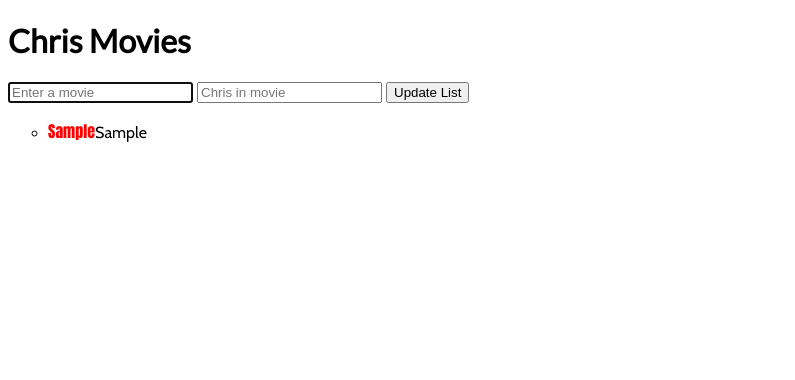
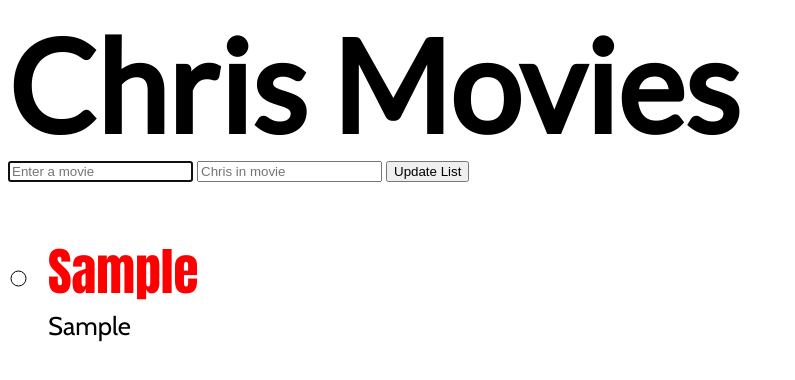
Before and after one commit to KendallNicholson316/chrismess, a plain HTML site: page index.html in a window 1280 px wide. Both pictures are taken after typing "Sample", "Sample" into the empty fields and a click on the button "Update List". Shown: the whole page, without its empty margins (0-795 px from the left). Drawn offline with nearby package versions, Linux system fonts and the light colour scheme.

Commit message:
separate movie and chris lines

```diff
--- a/index.css
+++ b/index.css
@@ -3,17 +3,25 @@
 
 h1 {
 	font-family: 'Lato', Helvetica, Arial, sans-serif;
+	font-size: 10vw;
+	margin:0;
 }
 
 #movies{
 	list-style: circle;
+	font-size: 4vw;
 }
 
 .name{
 	font-family: 'Anton', Helvetica, Arial, sans-serif;
+	font-size: 4vw;
 	color: red;
+	margin: 0;
 }
 
 .chris{
 	font-family: 'Cabin', Helvetica, Arial, sans-serif;
+	display: block;
+	font-size: 2vw;
+	margin: 0;
 }
```
